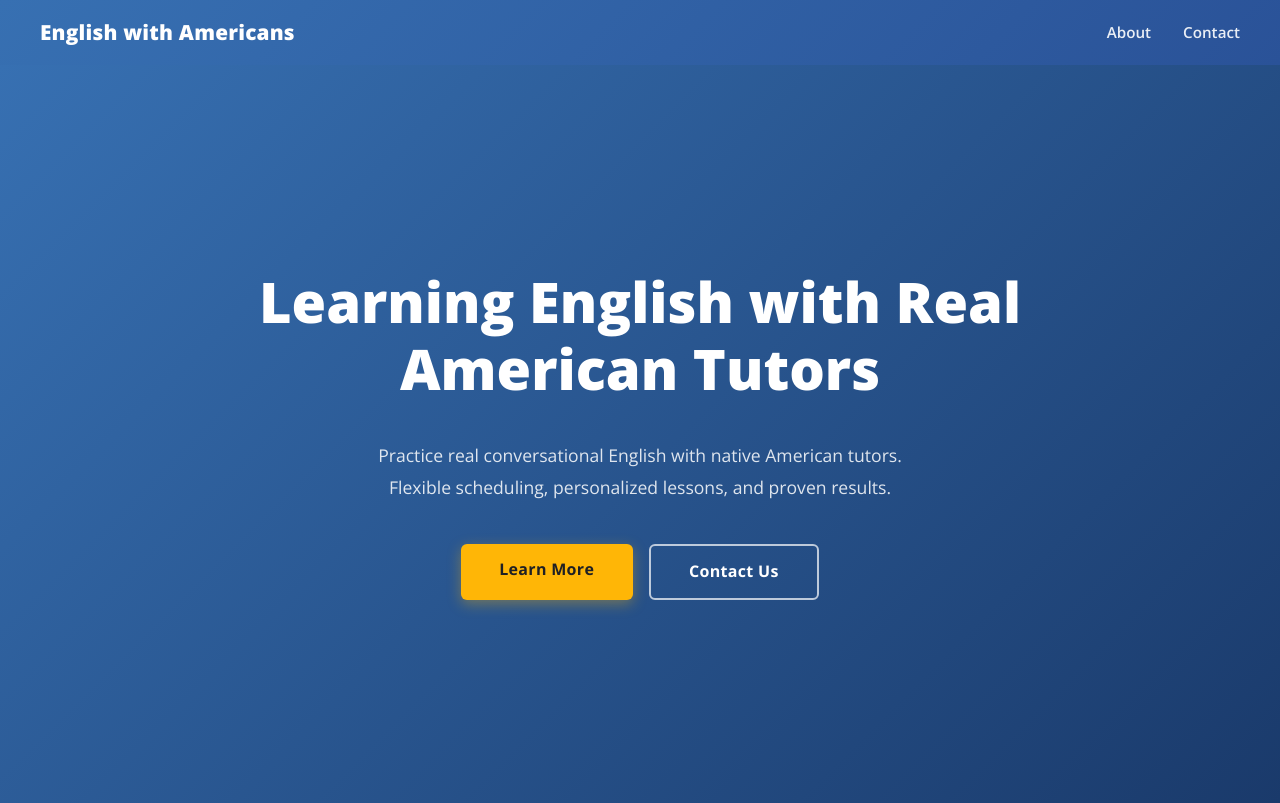
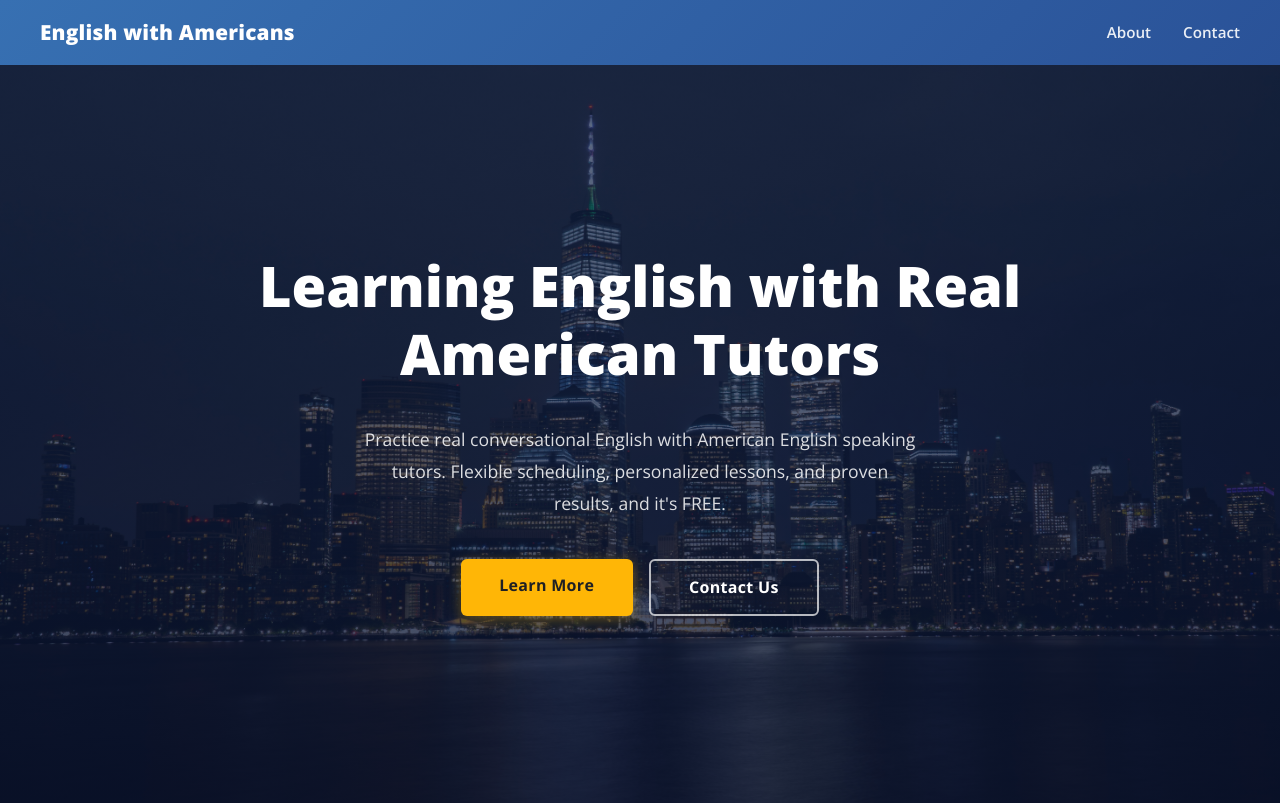
Before and after one commit to spevzner/staticwebsite, a React (Vite) app: page / in a window 1280 px wide. Built offline with nearby package versions, Linux system fonts and the light colour scheme.

Commit message:
added background picture nyc

```diff
--- a/src/pages/Home.jsx
+++ b/src/pages/Home.jsx
@@ -13,7 +13,12 @@ const heroStyle = {
   minHeight: "calc(100vh - 62px)",
   textAlign: "center",
   padding: "4rem 2rem",
-  background: "linear-gradient(135deg, #3770b2 0%, #1a3a6b 100%)",
+  // Background: NYC skyline photo with a dark blue overlay so text stays readable.
+  // ↓ If you rename your image file, update the filename here too.
+  backgroundImage: "linear-gradient(rgba(20, 40, 80, 0.65), rgba(10, 20, 50, 0.75)), url('/nyc.jpg')",
+  backgroundSize: "cover",
+  backgroundPosition: "center",
+  backgroundRepeat: "no-repeat",
 };
 
 const headlineStyle = {
@@ -65,8 +70,8 @@ export default function Home() {
 
       {/* ↓ Change this tagline */}
       <p style={taglineStyle}>
-        Practice real conversational English with native American tutors.
-        Flexible scheduling, personalized lessons, and proven results.
+        Practice real conversational English with American English speaking tutors.
+        Flexible scheduling, personalized lessons, and proven results, and it's FREE.
       </p>
 
       <div style={{ display: "flex", gap: "1rem", flexWrap: "wrap", justifyContent: "center" }}>
```
Also changed, not shown: public/nyc.jpg (added).
